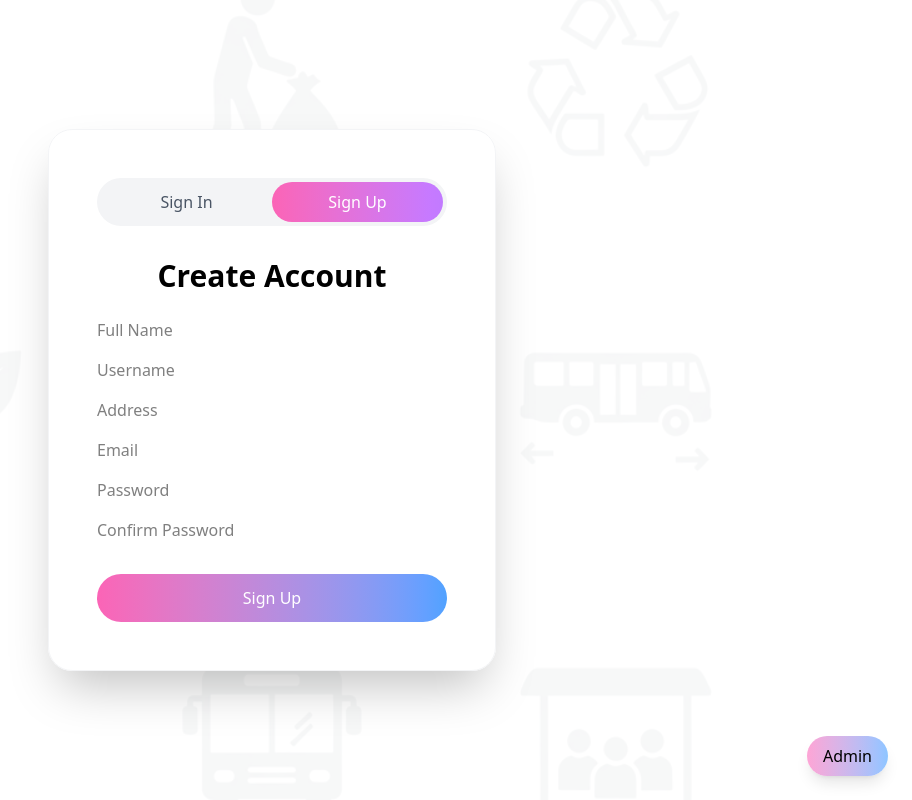
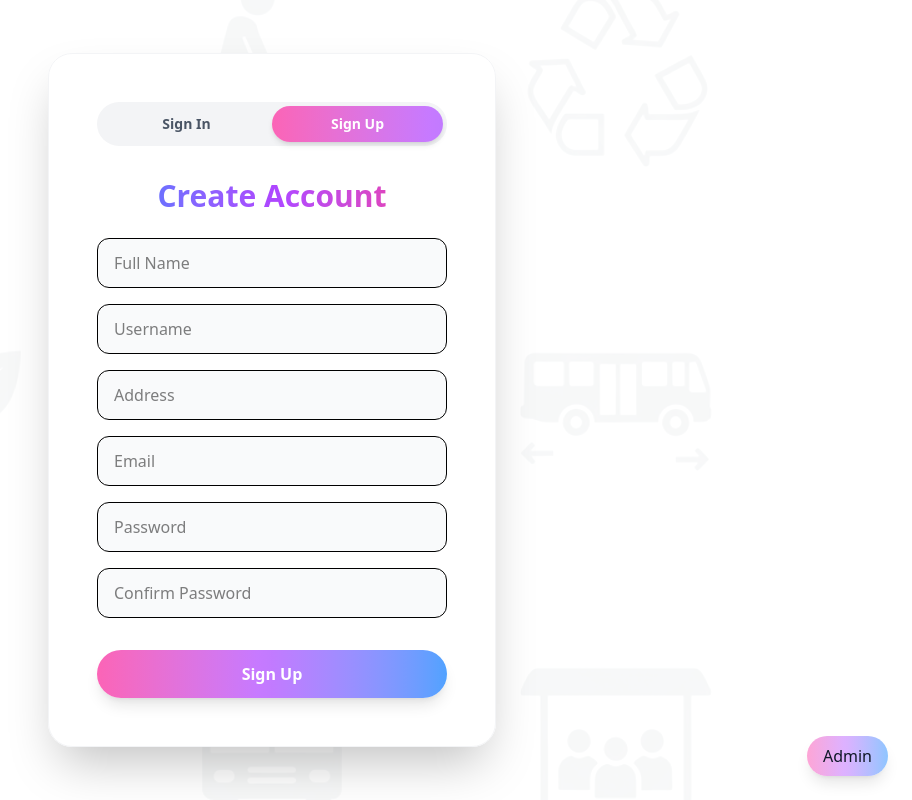
Before and after one commit to virajpawar2307/SevaSetu, a React (Vite) app in the folder Frontend/: page /auth in a window 1280 px wide. Shown: the whole page, without its empty margins (368-1280 px from the left). Built offline with nearby package versions, Linux system fonts and the light colour scheme; no server answers.

Commit message:
Fix signup flow and redirect to login

```diff
--- a/Frontend/src/components/AuthPage.jsx
+++ b/Frontend/src/components/AuthPage.jsx
@@ -30,87 +30,44 @@ const AuthPage = () => {
     }
 
     try {
-      // =========================
-      // ✅ SIGNUP FLOW
-      // =========================
-      if (isSignup) {
-        const registerRes = await fetch(API_ENDPOINTS.REGISTER, {
-          method: "POST",
-          headers: { "Content-Type": "application/json" },
-          body: JSON.stringify({
+      const url = isSignup
+        ? API_ENDPOINTS.REGISTER
+        : API_ENDPOINTS.LOGIN;
+
+      const body = isSignup
+        ? {
             fullName: formData.fullName,
             username: formData.username,
             email: formData.email,
             password: formData.password,
             address: formData.address,
-          }),
-        });
-
-        const registerData = await registerRes.json();
-
-        if (!registerRes.ok)
-          throw new Error(registerData.message || "Signup failed");
-
-        toast.success("✅ Account created! Logging you in...");
-
-        // =========================
-        // 🔥 AUTO LOGIN AFTER SIGNUP
-        // =========================
-        const loginRes = await fetch(API_ENDPOINTS.LOGIN, {
-          method: "POST",
-          headers: { "Content-Type": "application/json" },
-          body: JSON.stringify({
+          }
+        : {
             email: formData.email,
             password: formData.password,
-          }),
-        });
+          };
 
-        const loginData = await loginRes.json();
-
-        if (!loginRes.ok)
-          throw new Error(loginData.message || "Auto login failed");
-
-        // Block admin login here
-        if (loginData.user.isAdmin) {
-          toast.error("❌ Admin cannot login here!");
-          return;
-        }
-
-        localStorage.setItem("token", loginData.token);
-        localStorage.setItem("user", JSON.stringify(loginData.user));
-
-        toast.success("✅ Logged in successfully!");
-        navigate("/dashboard");
-        return;
-      }
-
-      // =========================
-      // ✅ NORMAL LOGIN FLOW
-      // =========================
-      const loginRes = await fetch(API_ENDPOINTS.LOGIN, {
+      const res = await fetch(url, {
         method: "POST",
         headers: { "Content-Type": "application/json" },
-        body: JSON.stringify({
-          email: formData.email,
-          password: formData.password,
-        }),
+        body: JSON.stringify(body),
       });
 
-      const loginData = await loginRes.json();
+      const data = await res.json();
 
-      if (!loginRes.ok)
-        throw new Error(loginData.message || "Login failed");
+      if (!res.ok) throw new Error(data.message || "Something went wrong");
 
-      if (loginData.user.isAdmin) {
+      // Admin login blocked on user page
+      if (!isSignup && data.user.isAdmin) {
         toast.error("❌ Admin cannot login here! Use Admin Login page.");
         return;
       }
 
-      localStorage.setItem("token", loginData.token);
-      localStorage.setItem("user", JSON.stringify(loginData.user));
+      localStorage.setItem("token", data.token);
+      localStorage.setItem("user", JSON.stringify(data.user));
 
-      toast.success("✅ Logged in successfully!");
-      navigate("/dashboard");
+      toast.success(isSignup ? "✅ Account created!" : "✅ Logged in!");
+      navigate(isSignup ? "/dashboard" : "/dashboard"); // redirect to user dashboard
     } catch (err) {
       console.error("Auth error:", err);
       toast.error(err.message);
@@ -129,39 +86,40 @@ const AuthPage = () => {
           backgroundSize: "cover",
           backgroundPosition: "center",
           opacity: 0.05,
+          filter: "brightness(1.2)",
         }}
       />
 
       <motion.div
         initial={{ opacity: 0, scale: 0.95, y: 20 }}
         animate={{ opacity: 1, scale: 1, y: 0 }}
-        transition={{ duration: 0.6 }}
+        transition={{ duration: 0.6, ease: "easeOut" }}
         className="relative z-10 w-full max-w-md bg-white/90 backdrop-blur-xl rounded-3xl shadow-2xl p-8 md:p-12 border border-gray-100"
       >
         <div className="flex mb-8 bg-gray-100 rounded-full p-1">
           <button
             onClick={() => setIsSignup(false)}
-            className={`flex-1 py-2 rounded-full ${
+            className={`flex-1 py-2 rounded-full text-sm font-semibold transition ${
               !isSignup
-                ? "bg-gradient-to-r from-blue-500 to-purple-500 text-white"
-                : "text-gray-600"
+                ? "bg-gradient-to-r from-blue-500 to-purple-500 text-white shadow-md"
+                : "text-gray-600 hover:text-gray-900"
             }`}
           >
             Sign In
           </button>
           <button
             onClick={() => setIsSignup(true)}
-            className={`flex-1 py-2 rounded-full ${
+            className={`flex-1 py-2 rounded-full text-sm font-semibold transition ${
               isSignup
-                ? "bg-gradient-to-r from-pink-400 to-purple-400 text-white"
-                : "text-gray-600"
+                ? "bg-gradient-to-r from-pink-400 to-purple-400 text-white shadow-md"
+                : "text-gray-600 hover:text-gray-900"
             }`}
           >
             Sign Up
           </button>
         </div>
 
-        <h2 className="text-3xl font-extrabold text-center mb-6">
+        <h2 className="text-2xl md:text-3xl font-extrabold text-center mb-6 bg-gradient-to-r from-blue-500 via-purple-500 to-pink-500 bg-clip-text text-transparent">
           {isSignup ? "Create Account" : "Welcome Back"}
         </h2>
 
@@ -169,36 +127,96 @@ const AuthPage = () => {
           <motion.form
             key={isSignup ? "signup" : "signin"}
             onSubmit={handleSubmit}
+            initial={{ opacity: 0, x: isSignup ? 30 : -30 }}
+            animate={{ opacity: 1, x: 0 }}
+            exit={{ opacity: 0, x: isSignup ? -30 : 30 }}
+            transition={{ duration: 0.4, ease: "easeOut" }}
             className="flex flex-col space-y-4"
           >
             {isSignup && (
               <>
-                <input name="fullName" onChange={handleChange} placeholder="Full Name" required />
-                <input name="username" onChange={handleChange} placeholder="Username" required />
-                <input name="address" onChange={handleChange} placeholder="Address" required />
+                <input
+                  type="text"
+                  name="fullName"
+                  value={formData.fullName}
+                  onChange={handleChange}
+                  placeholder="Full Name"
+                  required
+                  className="px-4 py-3 rounded-xl bg-gray-50 border"
+                />
+                <input
+                  type="text"
+                  name="username"
+                  value={formData.username}
+                  onChange={handleChange}
+                  placeholder="Username"
+                  required
+                  className="px-4 py-3 rounded-xl bg-gray-50 border"
+                />
+                <input
+                  type="text"
+                  name="address"
+                  value={formData.address}
+                  onChange={handleChange}
+                  placeholder="Address"
+                  required
+                  className="px-4 py-3 rounded-xl bg-gray-50 border"
+                />
               </>
             )}
 
-            <input type="email" name="email" onChange={handleChange} placeholder="Email" required />
-            <input type="password" name="password" onChange={handleChange} placeholder="Password" required />
+            <input
+              type="email"
+              name="email"
+              value={formData.email}
+              onChange={handleChange}
+              placeholder="Email"
+              required
+              className="px-4 py-3 rounded-xl bg-gray-50 border"
+            />
+            <input
+              type="password"
+              name="password"
+              value={formData.password}
+              onChange={handleChange}
+              placeholder="Password"
+              required
+              className="px-4 py-3 rounded-xl bg-gray-50 border"
+            />
 
             {isSignup && (
-              <input type="password" name="confirmPassword" onChange={handleChange} placeholder="Confirm Password" required />
+              <input
+                type="password"
+                name="confirmPassword"
+                value={formData.confirmPassword}
+                onChange={handleChange}
+                placeholder="Confirm Password"
+                required
+                className="px-4 py-3 rounded-xl bg-gray-50 border"
+              />
             )}
 
-            <button type="submit" className="px-6 py-3 mt-4 text-white rounded-full bg-gradient-to-r from-pink-400 to-blue-400">
+            <motion.button
+              whileHover={{ scale: 1.05 }}
+              whileTap={{ scale: 0.95 }}
+              type="submit"
+              className="px-6 py-3 mt-4 text-white font-semibold rounded-full bg-gradient-to-r from-pink-400 via-purple-400 to-blue-400 shadow-lg hover:shadow-xl transition-transform duration-300"
+            >
               {isSignup ? "Sign Up" : "Sign In"}
-            </button>
+            </motion.button>
           </motion.form>
         </AnimatePresence>
       </motion.div>
 
-      <button
+      {/* Admin Floating Button */}
+      <motion.button
         onClick={() => navigate("/admin-login")}
-        className="fixed bottom-6 right-6 px-4 py-2 bg-gradient-to-r from-pink-300 to-blue-300 rounded-full shadow-lg"
+        whileHover={{ scale: 1.1 }}
+        whileTap={{ scale: 0.95 }}
+        className="fixed bottom-6 right-6 px-4 py-2 bg-gradient-to-r from-pink-300 via-purple-300 to-blue-300 text-gray-900 rounded-full shadow-lg hover:shadow-xl transition-all z-50 backdrop-blur-sm"
       >
         Admin
-      </button>
+      </motion.button>
     </div>
   );
 };
```
